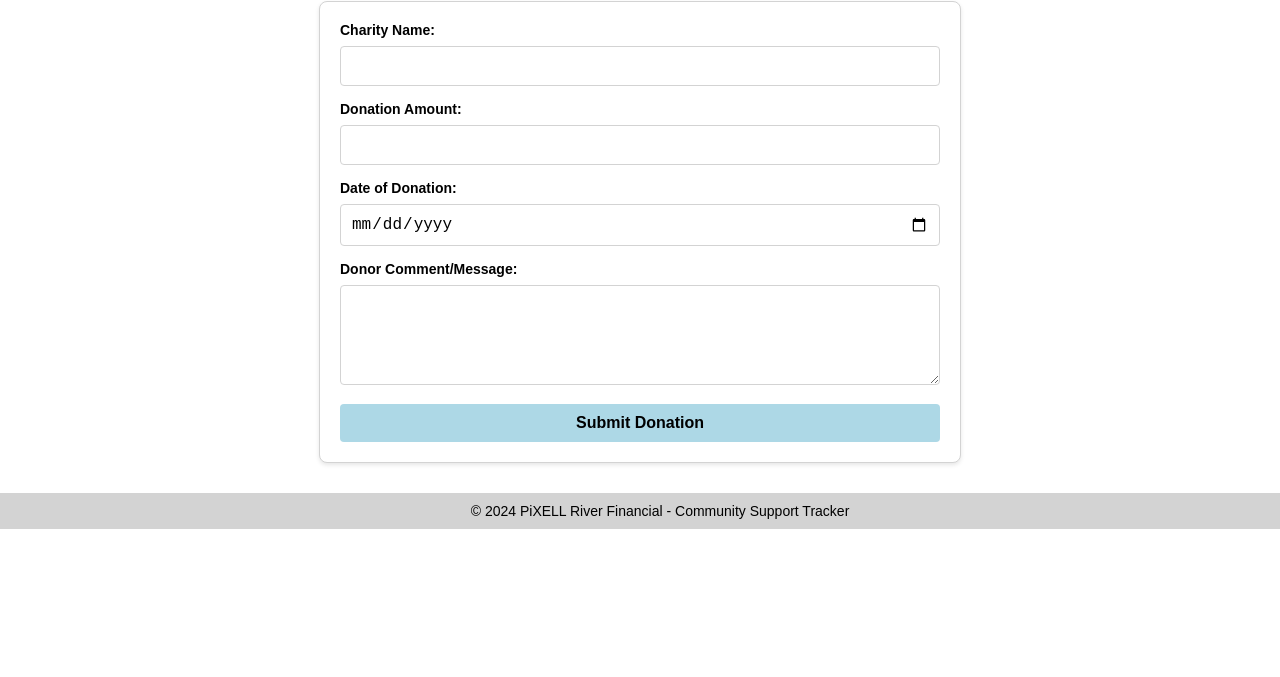
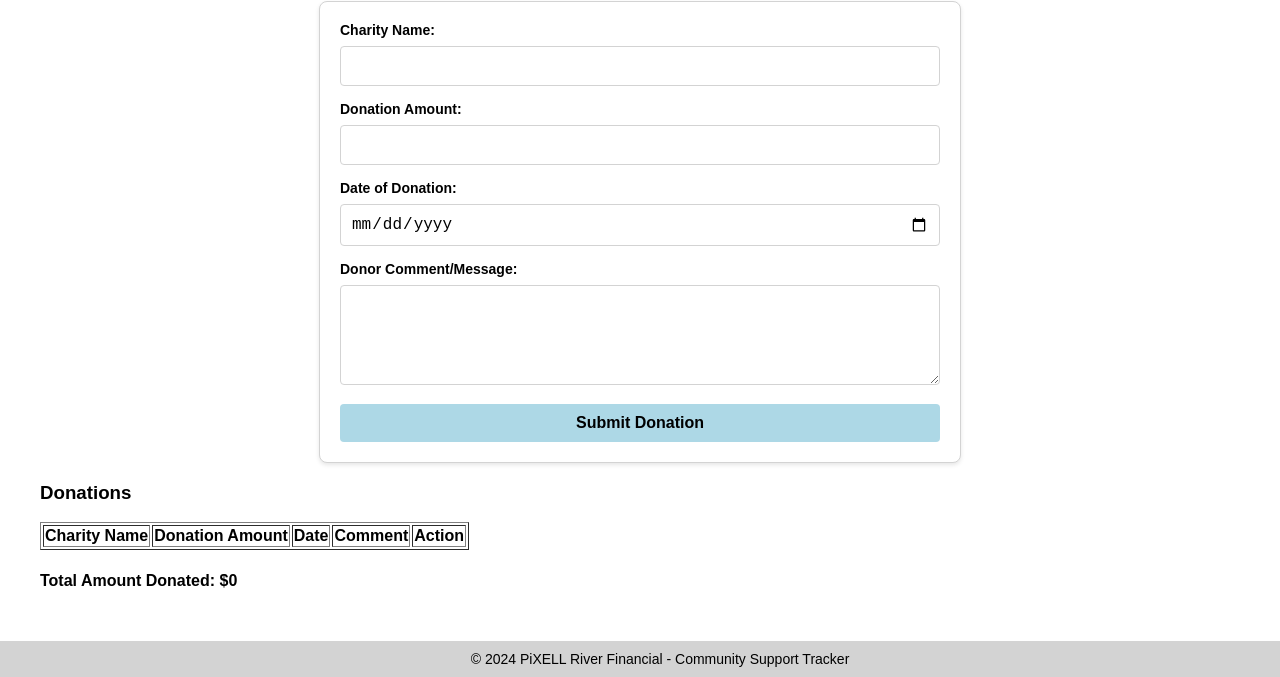
Before and after one commit to maulik6666/Community-Support-Tracker, a website: page donation_tracker.html in a window 1280 px wide. Shown: the part 183-860 px from the top of the page. Before the commit the page ends 800 px from the top, so only its background shows below. Drawn offline with Linux system fonts and the light colour scheme.

Commit message:
Implemented table to display existing records

```diff
--- a/donation_tracker.html
+++ b/donation_tracker.html
@@ -101,6 +101,27 @@
 
                     <button type="submit">Submit Donation</button>
                 </form>
+                <!-- Donations Table -->
+                <h3>Donations</h3>
+                <table id="donations-table" border="1px">
+                    <thead>
+                        <tr>
+                            <th>Charity Name</th>
+                            <th>Donation Amount</th>
+                            <th>Date</th>
+                            <th>Comment</th>
+                            <th>Action</th>
+                        </tr>
+                    </thead>
+                    <tbody>
+                    <!-- Rows will be dynamically added here -->
+                    </tbody>
+                </table>
+
+                <!-- Summary Section -->
+                <div id="summary">
+                    <h4>Total Amount Donated: $<span id="total-donation">0</span></h4>
+                </div>
             </main>
             <footer>
                 <p>&copy; 2024 PiXELL River Financial - Community Support Tracker</p>
```
